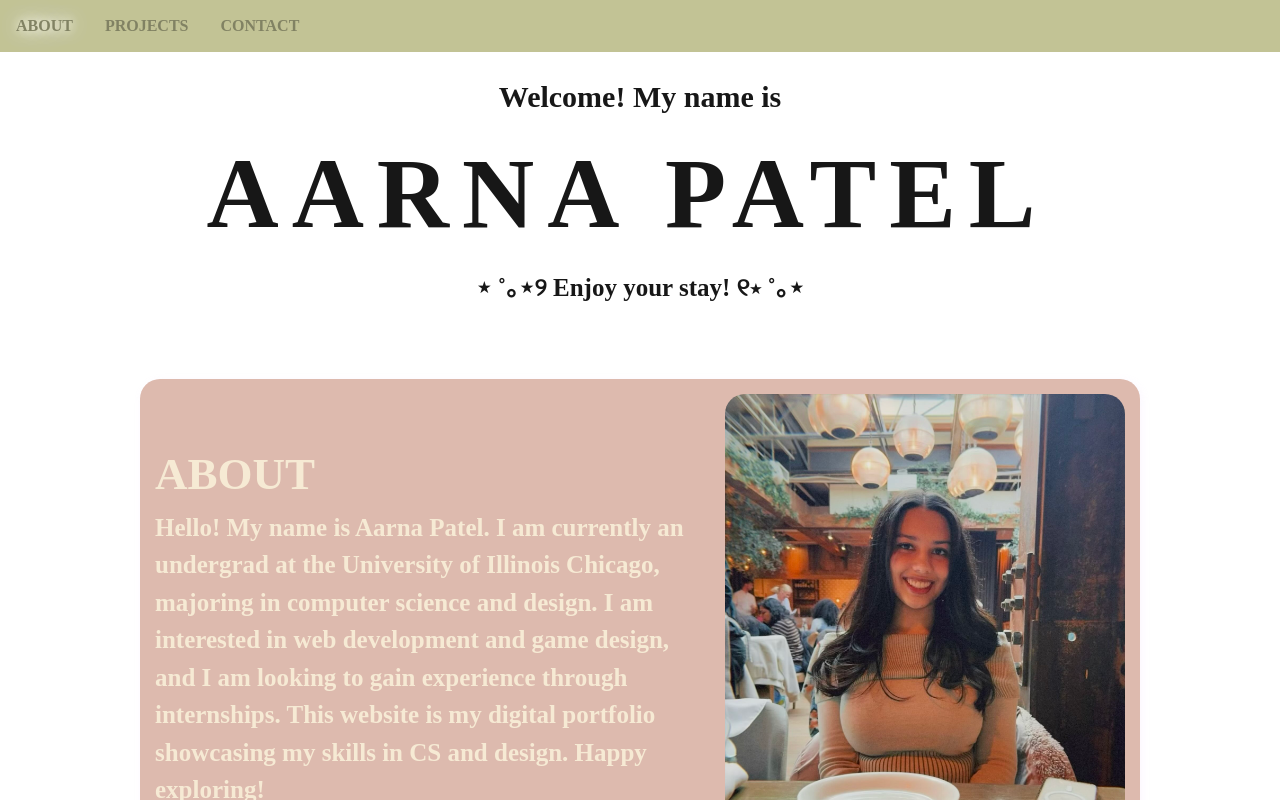
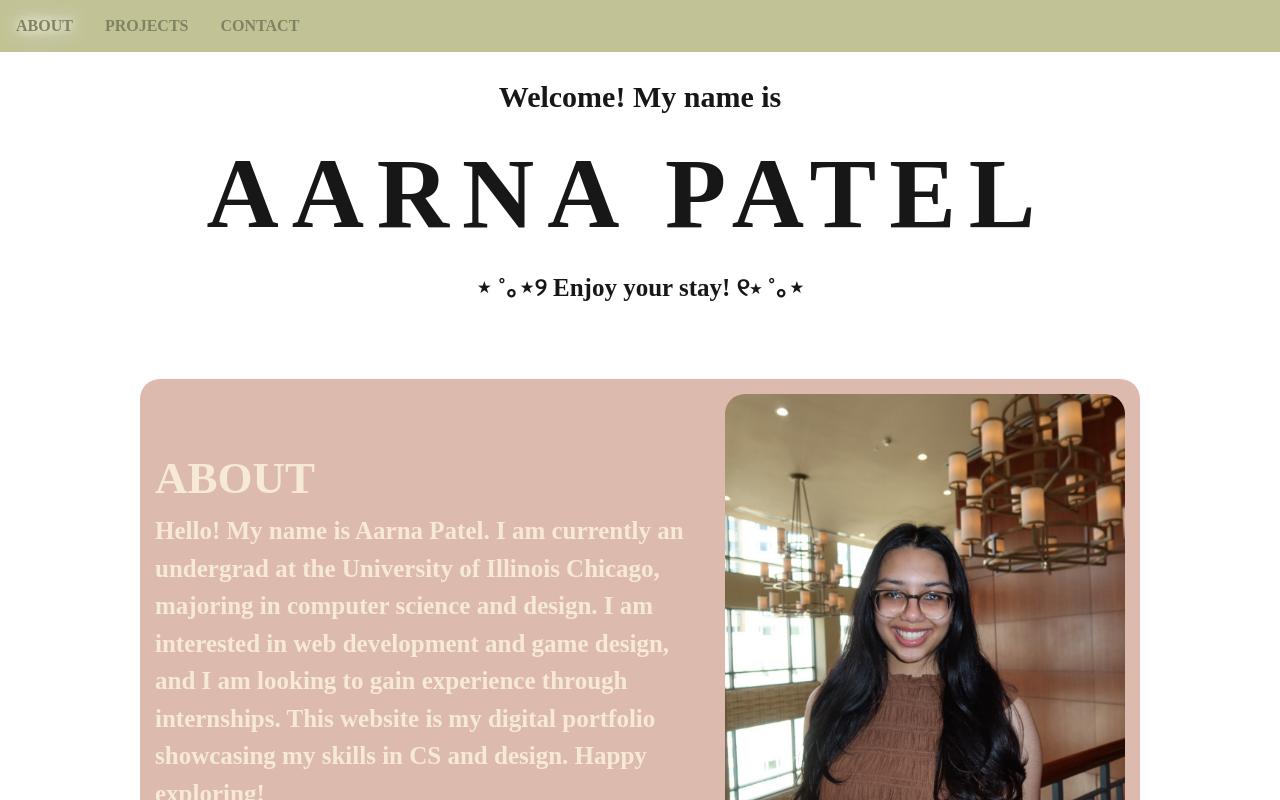
Before and after one commit to aarnap24/aarna-patel-personal-website, a Next.js app: page / in a window 1280 px wide. Shown: the top 800 px of the page. Built offline with nearby package versions, Linux system fonts and the light colour scheme.

Commit message:
update pic

```diff
--- a/app/page.tsx
+++ b/app/page.tsx
@@ -31,7 +31,7 @@ export default function Home() {
             my skills in CS and design. Happy exploring!
           </p>
         </div>
-        <img src="mepic.jpg" alt="A picture of me" width="400"/>
+        <img src="mepicnew.jpg" alt="A picture of me" width="400"/>
       </div>
 
       <br></br>
```
Also changed, not shown: public/mepicnew.jpg (added).
